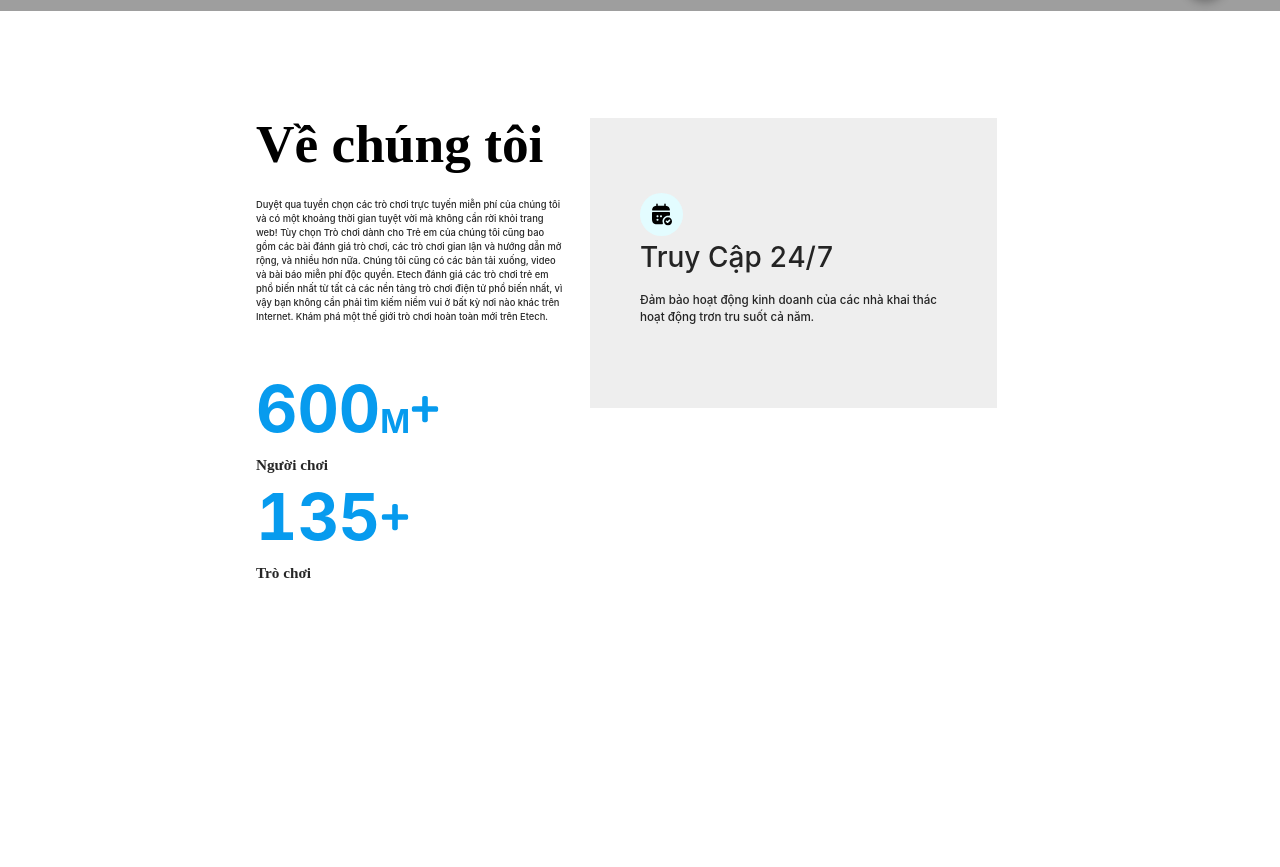
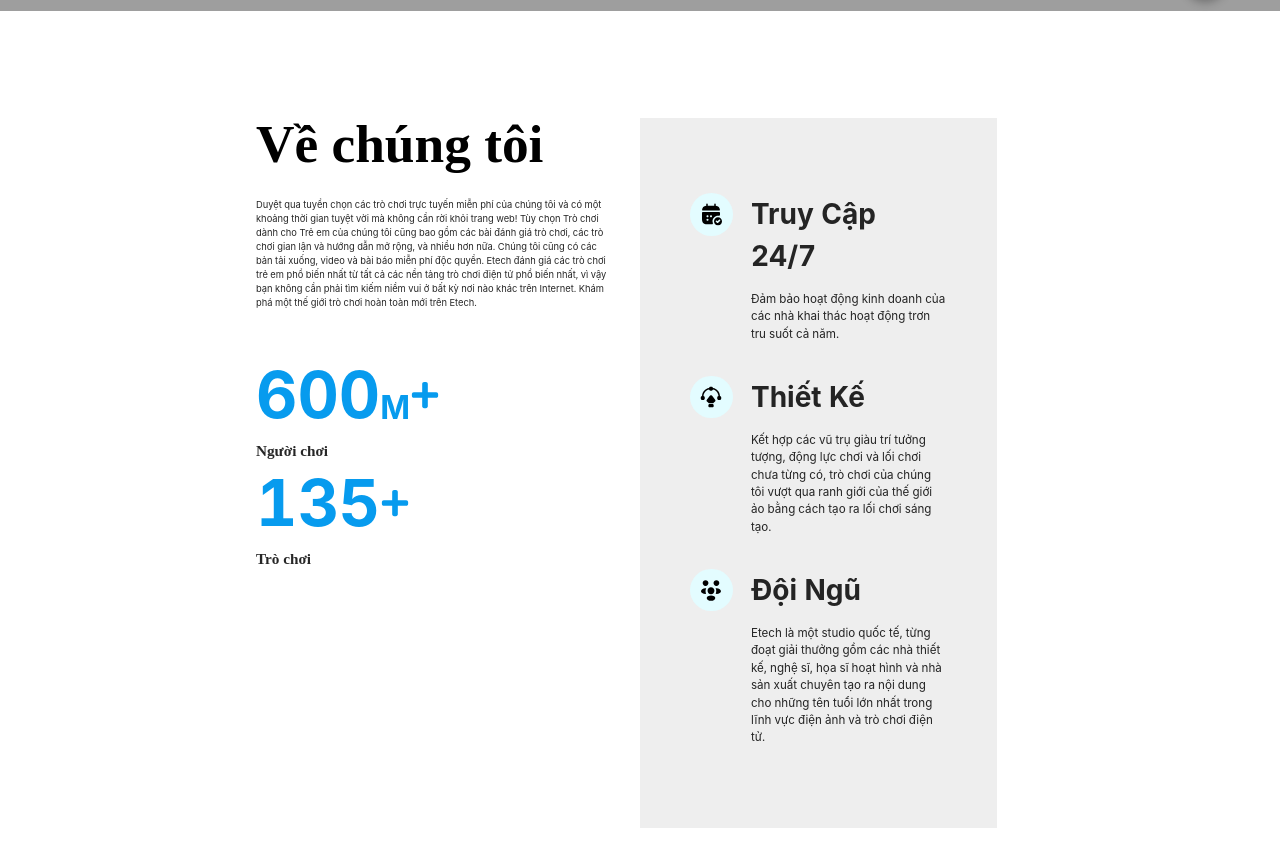
Before and after one commit to phanvanhoi/landing-page, a Nuxt app: page / in a window 1280 px wide. Shown: the part 629-1496 px from the top of the page. Before the commit the page ends 1328 px from the top, so only its background shows below. Built offline with nearby package versions, Linux system fonts and the light colour scheme; grey boxes are pictures that could not be loaded; what vuejs-countdown-timer would draw is missing.

Commit message:
Impplement About UI

```diff
--- a/components/About.vue
+++ b/components/About.vue
@@ -34,15 +34,45 @@
                 </div>
             </div>
             <div class="flex-1 left-about-container">
+                <div class="left-about-padding-container">
                     <div class="left-about-content-container">
                         <!-- icon -->
                         <div class="about-icon-container">
                             <CalendarTickIcon />
                         </div>
                         <!-- Content -->
-                    <div>
+                        <div class="left-about-content-detail-container">
                             <h1>Truy Cập 24/7</h1>
                             <h5>Đảm bảo hoạt động kinh doanh của các nhà khai thác hoạt động trơn tru suốt cả năm.</h5>
+                        </div>
+                    </div>
+                    <div class="left-about-content-container">
+                        <!-- icon -->
+                        <div class="about-icon-container">
+                            <PenToolIcon />
+                        </div>
+                        <!-- Content -->
+                        <div class="left-about-content-detail-container">
+                            <h1>Thiết Kế</h1>
+                            <h5>Kết hợp các vũ trụ giàu trí tưởng tượng, động lực chơi và lối chơi chưa từng có, trò
+                                chơi
+                                của chúng tôi vượt qua ranh giới của thế giới ảo bằng cách tạo ra lối chơi sáng tạo.
+                            </h5>
+                        </div>
+                    </div>
+                    <div class="left-about-content-container">
+                        <!-- icon -->
+                        <div class="about-icon-container">
+                            <PeopleIcon />
+                        </div>
+                        <!-- Content -->
+                        <div class="left-about-content-detail-container">
+                            <h1>Đội Ngũ</h1>
+                            <h5>Etech là một studio quốc tế, từng đoạt giải thưởng gồm các nhà thiết kế, nghệ sĩ, họa sĩ
+                                hoạt hình và nhà sản xuất chuyên tạo ra nội dung cho những tên tuổi lớn nhất trong lĩnh
+                                vực
+                                điện ảnh và trò chơi điện tử.</h5>
+                        </div>
                     </div>
                 </div>
             </div>
@@ -103,6 +133,7 @@
             .about-descripstion {
                 font-size: calc(100vw * (1 /137.142857143));
                 margin-bottom: calc(100vw * (1 / 24));
+                font-weight: 400;
             }
 
             .number-of-people-container {
@@ -158,9 +189,17 @@
 
         .left-about-container {
             background: #EEEEEE;
+
+            .left-about-padding-container {
                 padding: calc(100vw * (1 / 17)) calc(100vw * (1 / 25.6));
+                display: flex;
+                flex-direction: column;
+                gap: calc(100vw * (1 / 24 / 2));
 
                 .left-about-content-container {
+                    display: flex;
+                    gap: calc(100vw / 70);
+
                     .about-icon-container {
                         width: calc(100vw / 30);
                         height: calc(100vw / 30);
@@ -170,12 +209,22 @@
                         align-items: center;
                         justify-content: center;
                     }
+
+                    .left-about-content-detail-container {
+                        flex: 1;
+
+                        h1 {
+                            font-weight: bold;
                         }
 
+                        h5 {
+                            font-weight: 400;
+                        }
+                    }
+                }
+            }
 
         }
-
-
     }
 
 }
```
Also changed, not shown: assets/img/Illustrator.png (added). Lines whose indentation alone changed are shown as unchanged.
